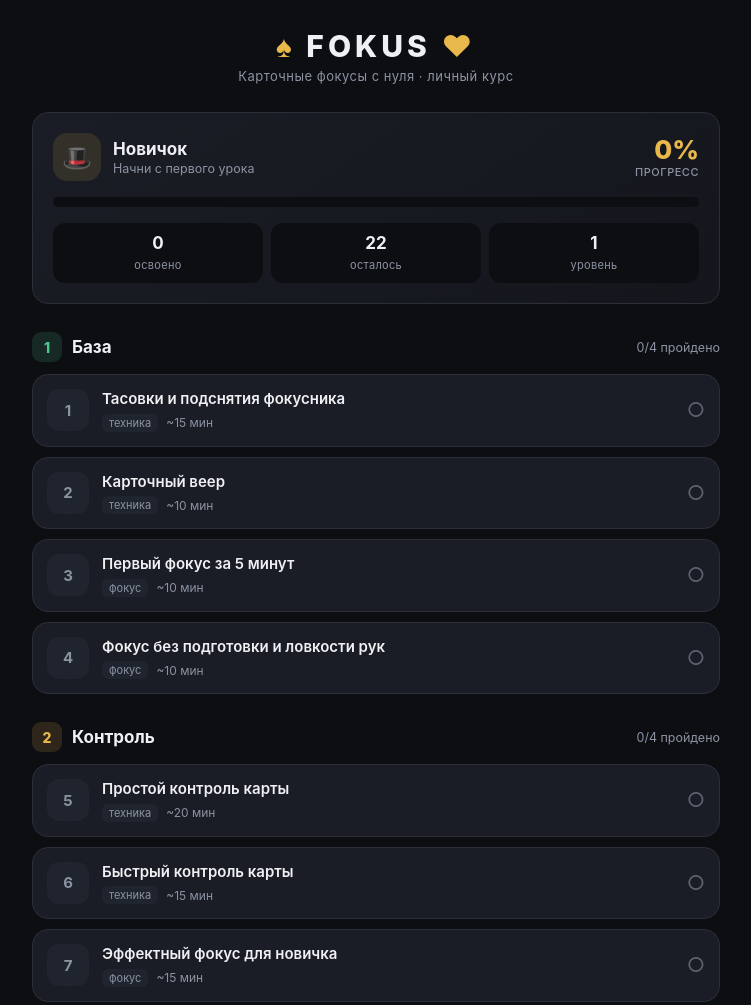
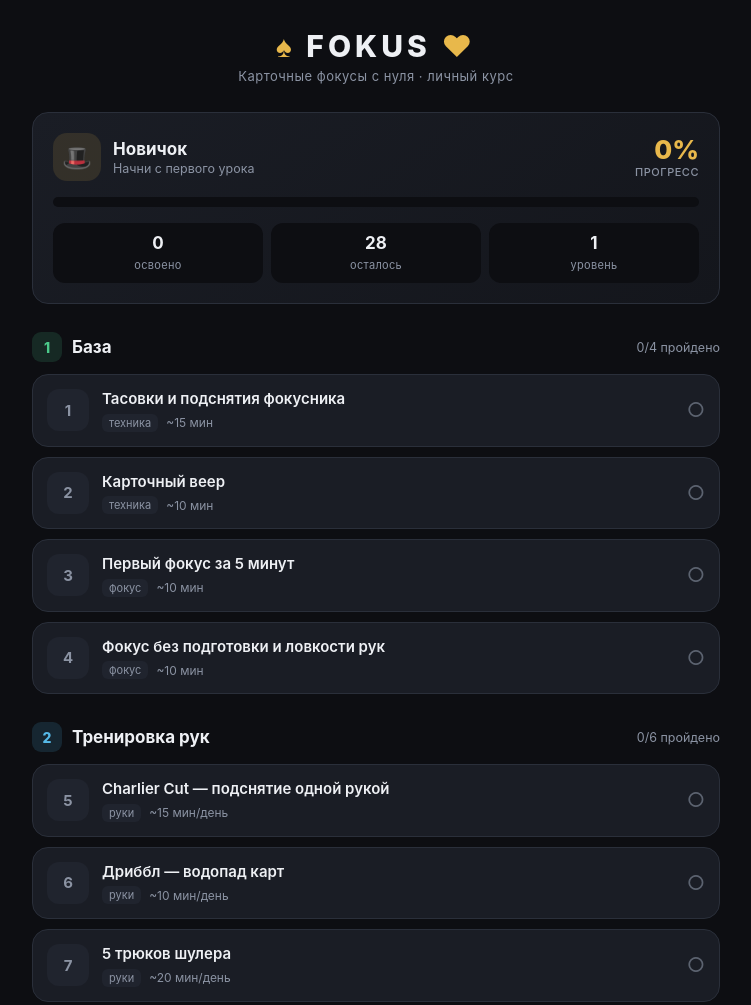
Before and after one commit to Masonq/Focus, a plain HTML site: page index.html in a window 1280 px wide. Shown: the top 1005 px of the page, without its empty margins (264-1015 px from the left). Drawn offline with Linux system fonts and the light colour scheme.

Commit message:
Раздел «Тренировка рук»: 6 уроков ловкости (Charlier, дриббл, инджог, рутина), всего 28
Co-Authored-By: Claude Fable 5 <noreply@anthropic.com>
Claude-Session: https://claude.ai/code/session_01Rp6MAy518kmLhnCvs74qhX

```diff
--- a/index.html
+++ b/index.html
@@ -48,6 +48,7 @@ header{padding:28px 0 8px;text-align:center}
 .lv2 .level-badge{background:rgba(232,184,75,.15);color:var(--accent)}
 .lv3 .level-badge{background:rgba(217,79,92,.15);color:var(--red)}
 .lv4 .level-badge{background:rgba(150,120,255,.15);color:#a98cff}
+.lv5 .level-badge{background:rgba(75,180,230,.15);color:#56b9e8}
 .level-title{font-weight:700;font-size:17px}
 .level-sub{color:var(--muted);font-size:12.5px;margin-left:auto;white-space:nowrap}
 
@@ -110,7 +111,7 @@ footer{text-align:center;color:var(--dim);font-size:12px;margin-top:36px}
     <div class="bar"><i id="barFill" style="width:0%"></i></div>
     <div class="hero-stats">
       <div class="hstat"><b id="stDone">0</b><span>освоено</span></div>
-      <div class="hstat"><b id="stLeft">22</b><span>осталось</span></div>
+      <div class="hstat"><b id="stLeft">28</b><span>осталось</span></div>
       <div class="hstat"><b id="stLevel">1</b><span>уровень</span></div>
     </div>
   </div>
@@ -182,6 +183,26 @@ const LESSONS=[
   desc:"Сильный эффект для финала выступления. После него — поклон. Дальше — уровень «Репертуар»: набор фокусов на все случаи.",
   steps:["Выучи фокус по видео","Собери мини-программу: 3–4 лучших фокуса + этот финалом","Полный прогон программы на камеру","Выступление перед компанией","Переходи к репертуару"]},
 
+ // ===== Уровень 5 — Тренировка рук (показывается после Базы) =====
+ {id:"charlier",lv:5,title:"Charlier Cut — подснятие одной рукой",time:"~15 мин/день",skill:"руки",yt:"9jDYzZm7cQI",
+  desc:"Первый трюк одной рукой и лучший тренажёр пальцев. Колода в одной руке делится и собирается сама — качает именно те мышцы, что нужны для фокусов.",
+  steps:["Разбери позицию пальцев по видео","Первые дни карты будут падать — это норма, тренируйся над кроватью","Доведи до 10 чистых подснятий подряд","Делай обеими руками — слабая рука тоже нужна","Дальше — каждый день по 5 минут фоном, под видео/сериал"]},
+ {id:"dribble",lv:5,title:"Дриббл — водопад карт",time:"~10 мин/день",skill:"руки",yt:"a_3HMsd4LSY",
+  desc:"Карты красиво «стекают» из руки в руку. Развивает контроль давления пальцев — тот самый навык, на котором держатся брейки и double lift.",
+  steps:["Отработай хват и угол по видео","Учись регулировать скорость потока большим пальцем","Ровный поток без комков — главный критерий","Из руки в руку на весу, не над столом","Ежедневно 3–5 минут"]},
+ {id:"sharp5",lv:5,title:"5 трюков шулера",time:"~20 мин/день",skill:"руки",yt:"lnmooab_Av4",
+  desc:"Пять эффектных способов тасовать как шулер. Красиво само по себе и прокачивает руки быстрее любых упражнений.",
+  steps:["Выбери 2 трюка из пяти и доведи их до чистоты","Потом добавляй по одному новому","Отрабатывай стоя — как будешь показывать","Сними руки на камеру и сравни с видео","Неделя ежедневной практики на все пять"]},
+ {id:"injog",lv:5,title:"Пробежка и инджог",time:"~15 мин/день",skill:"руки",yt:"W88uPJaS1RE",
+  desc:"Шулерский приём: при честной с виду тасовке нужная карта остаётся под контролем. Мост между тасовками и настоящей ловкостью рук.",
+  steps:["Пойми механику инджога по видео","Медленные повторы: пробежка → инджог → подснятие","Выступ карты должен быть незаметен зрителю","Соедини с контролем карты из уровня 2","Тест: карта на месте 10 раз из 10"]},
+ {id:"onehand3",lv:5,title:"3 подснятия одной рукой",time:"~20 мин/день",skill:"руки",yt:"Dtkc_oht2X4",
+  desc:"Charlier, Scissor и Revolution Cut — три одноручных подснятия. Видео на английском, всё видно по рукам. После них пальцы готовы к любому приёму курса.",
+  steps:["Сначала добей Charlier до автоматизма","Scissor Cut — учи по кадрам, он резче","Revolution Cut — самый зрелищный, учи последним","Связка из трёх подряд без падений","Это твой «бой с тенью» — крути карты всегда, когда руки свободны"]},
+ {id:"routine",lv:5,title:"Ежедневная рутина 15 минут",time:"15 мин/день",skill:"руки",list:"PL3-hHOoRlYJvsghvG157uXGWgT5SGFpSl",
+  desc:"Ловкость рук растёт не от уроков, а от ежедневности. Собери свою разминку: 5 мин тасовки и веер, 5 мин Charlier и дриббл, 5 мин текущий приём. Плейлист — арсенал трюков на подпитку.",
+  steps:["Носи колоду с собой — тренируйся в очередях и за видео","Разминка каждый день: тасовки → веер → Charlier → дриббл","5 минут — текущий слабый приём (брейк, double lift, контроль)","Раз в неделю снимай руки на камеру и сравнивай с прошлой","Отметь урок освоенным после 7 дней рутины подряд"]},
+
  // ===== Уровень 4 — Репертуар =====
  {id:"guess",lv:4,title:"Угадай карту зрителя",time:"~10 мин",skill:"фокус",yt:"FpaPxO470fg",
   desc:"Зритель берёт любую карту, возвращает в колоду — ты её называешь. Простейшая версия главного сюжета карточной магии.",
@@ -217,13 +238,14 @@ const LESSONS=[
 
 const RANKS=[
  {min:0,icon:"🎩",name:"Новичок",sub:"Начни с первого урока"},
- {min:4,icon:"🃏",name:"Ученик",sub:"База закладывается"},
- {min:8,icon:"✨",name:"Любитель",sub:"Уже есть что показать"},
- {min:12,icon:"🔥",name:"Мастер",sub:"Руки начинают обманывать глаз"},
- {min:17,icon:"🎭",name:"Артист",sub:"Репертуар растёт"},
- {min:22,icon:"👑",name:"Фокусник",sub:"Курс пройден полностью"},
+ {min:5,icon:"🃏",name:"Ученик",sub:"База закладывается"},
+ {min:10,icon:"✨",name:"Любитель",sub:"Уже есть что показать"},
+ {min:15,icon:"🔥",name:"Мастер",sub:"Руки начинают обманывать глаз"},
+ {min:21,icon:"🎭",name:"Артист",sub:"Репертуар растёт"},
+ {min:28,icon:"👑",name:"Фокусник",sub:"Курс пройден полностью"},
 ];
-const LEVEL_NAMES={1:"База",2:"Контроль",3:"Ловкость",4:"Репертуар"};
+const LEVEL_NAMES={1:"База",5:"Тренировка рук",2:"Контроль",3:"Ловкость",4:"Репертуар"};
+const LEVEL_ORDER=[1,5,2,3,4];
 const KEY="fokus_progress_v1";
 
 let done=new Set(JSON.parse(localStorage.getItem(KEY)||"[]"));
@@ -242,19 +264,20 @@ function render(){
   document.getElementById("rankName").textContent=rank.name;
   document.getElementById("rankSub").textContent=rank.sub;
   const lvDone=lv=>LESSONS.filter(l=>l.lv===lv&&done.has(l.id)).length;
-  const curLv=[1,2,3,4].find(lv=>lvDone(lv)<LESSONS.filter(l=>l.lv===lv).length)||4;
-  document.getElementById("stLevel").textContent=curLv;
+  const curLv=LEVEL_ORDER.find(lv=>lvDone(lv)<LESSONS.filter(l=>l.lv===lv).length)||4;
+  document.getElementById("stLevel").textContent=LEVEL_ORDER.indexOf(curLv)+1;
 
   const root=document.getElementById("levels");root.innerHTML="";
-  for(const lv of [1,2,3,4]){
+  let num=0;
+  for(const lv of LEVEL_ORDER){
     const items=LESSONS.filter(l=>l.lv===lv);
     const sec=document.createElement("div");sec.className="level lv"+lv;
-    sec.innerHTML=`<div class="level-head"><div class="level-badge">${lv}</div><div class="level-title">${LEVEL_NAMES[lv]}</div><div class="level-sub">${lvDone(lv)}/${items.length} пройдено</div></div>`;
+    sec.innerHTML=`<div class="level-head"><div class="level-badge">${LEVEL_ORDER.indexOf(lv)+1}</div><div class="level-title">${LEVEL_NAMES[lv]}</div><div class="level-sub">${lvDone(lv)}/${items.length} пройдено</div></div>`;
     items.forEach((l,i)=>{
-      const d=done.has(l.id);
+      const d=done.has(l.id);num++;
       const el=document.createElement("div");
       el.className="lesson"+(d?" done":"");
-      el.innerHTML=`<div class="l-num">${d?"✓":String(LESSONS.indexOf(l)+1)}</div>
+      el.innerHTML=`<div class="l-num">${d?"✓":String(num)}</div>
         <div class="l-body"><div class="l-title">${l.title}</div>
         <div class="l-meta"><span class="tag">${l.skill}</span><span>${l.time}</span></div></div>
         <div class="l-check">${d?"●":"○"}</div>`;
@@ -269,8 +292,9 @@ function open(l){
   current=l;
   document.getElementById("mTitle").textContent=l.title;
   document.getElementById("mDesc").textContent=l.desc;
-  document.getElementById("mVideo").innerHTML=`<iframe src="https://www.youtube-nocookie.com/embed/${l.yt}?rel=0&playsinline=1" allow="accelerometer;autoplay;clipboard-write;encrypted-media;gyroscope;picture-in-picture" allowfullscreen loading="lazy"></iframe>`;
-  document.getElementById("ytLink").href="https://www.youtube.com/watch?v="+l.yt;
+  const src=l.list?`https://www.youtube-nocookie.com/embed/videoseries?list=${l.list}&rel=0&playsinline=1`:`https://www.youtube-nocookie.com/embed/${l.yt}?rel=0&playsinline=1`;
+  document.getElementById("mVideo").innerHTML=`<iframe src="${src}" allow="accelerometer;autoplay;clipboard-write;encrypted-media;gyroscope;picture-in-picture" allowfullscreen loading="lazy"></iframe>`;
+  document.getElementById("ytLink").href=l.list?"https://www.youtube.com/playlist?list="+l.list:"https://www.youtube.com/watch?v="+l.yt;
   document.getElementById("mSteps").innerHTML=l.steps.map((s,i)=>`<li><span class="n">${i+1}</span><span>${s}</span></li>`).join("");
   updateDoneBtn();
   document.getElementById("overlay").classList.add("open");
```
